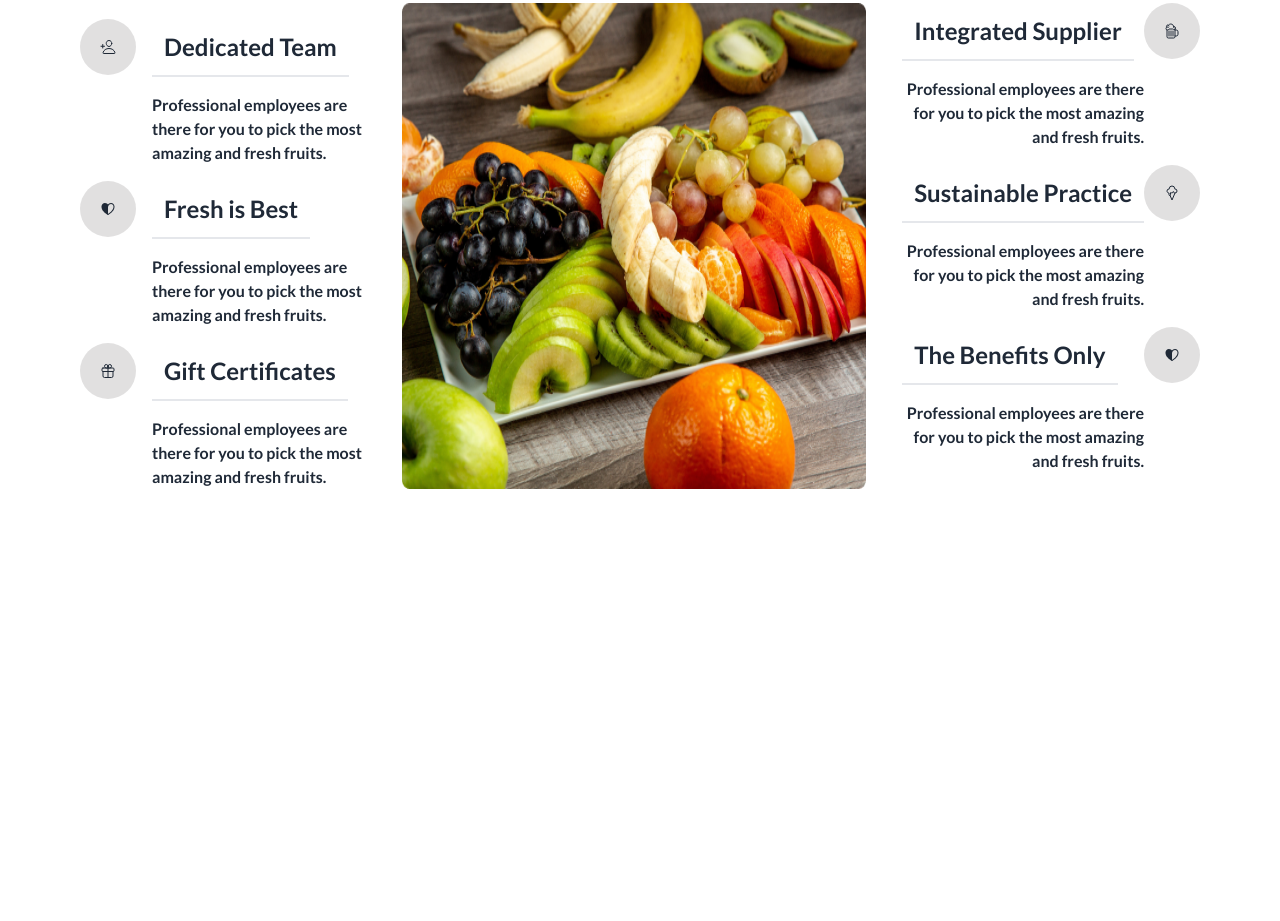
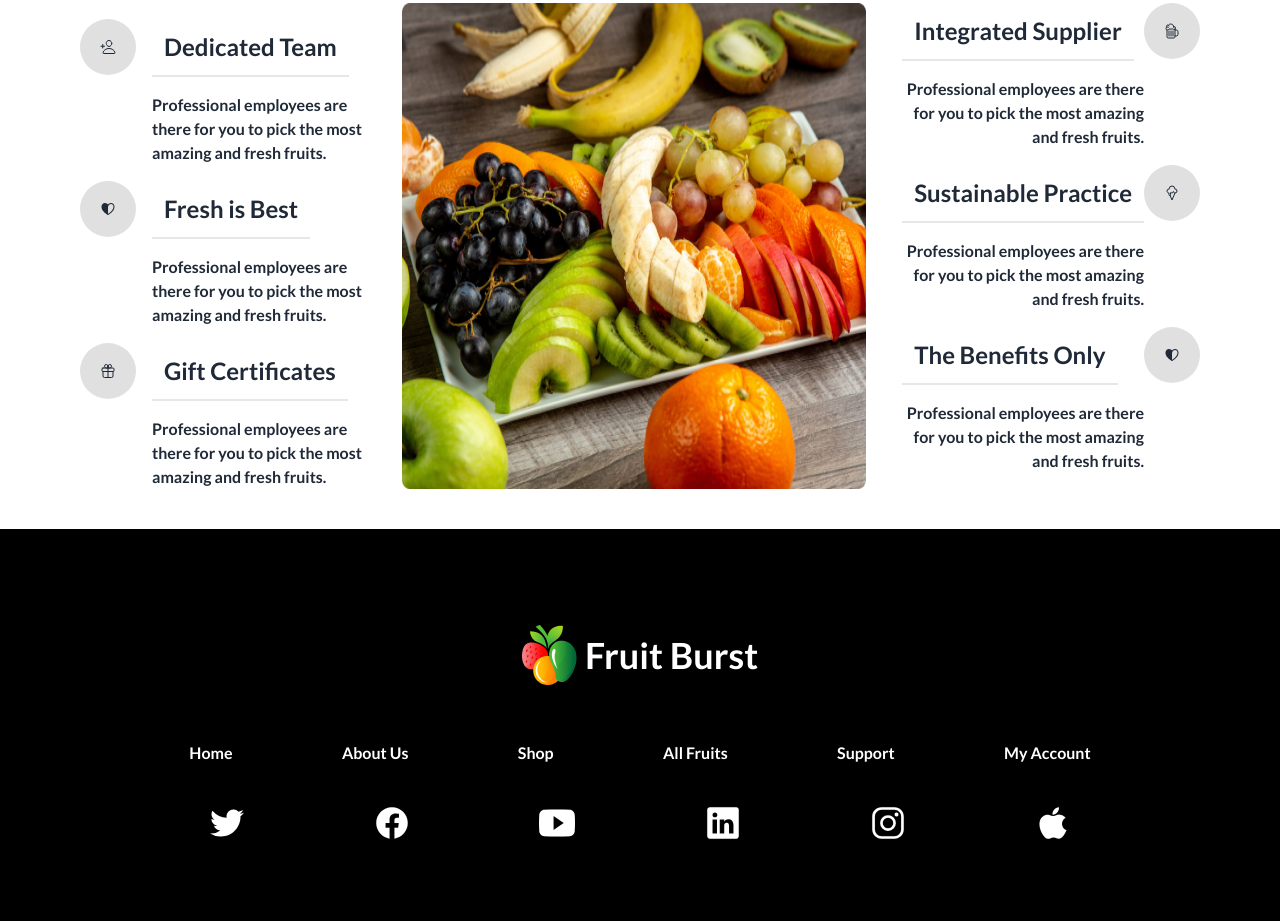
Before and after one commit to MohimaModak/my-third-assignment, a plain HTML site: page index.html in a window 1280 px wide. Shown: the part 3059-3980 px from the top of the page. Before the commit the page ends 3588 px from the top, so only its background shows below. Drawn offline with nearby package versions, Linux system fonts and the light colour scheme.

Commit message:
last one

```diff
--- a/index.html
+++ b/index.html
@@ -538,6 +538,32 @@
 
   </div>
 
+  <div class="last one bg-black lato p-20">
+    <div class="footer-one flex justify-center items-center px-14 py-4">
+      <img src="Image/logo.png" class="pr-2">
+      <h1 class="font-bold text-2xl text-white lg:text-4xl">Fruit Burst</h1>
+    </div>
+
+    <ul class="text-white grid grid-cols-3 text-center pt-5 lg:flex justify-evenly items-center lg:pt-10">
+      <li>Home</li>
+      <li>About Us</li>
+      <li>Shop</li>
+      <li>All Fruits</li>
+      <li>Support</li>
+      <li>My Account</li>
+    </ul>
+
+    <div class="flex text-white justify-evenly items-center pt-10 font-extrabold">
+      <ion-icon class="text-4xl" name="logo-twitter"></ion-icon>
+      <ion-icon class="text-4xl" name="logo-facebook"></ion-icon>
+      <ion-icon class="text-4xl" name="logo-youtube"></ion-icon>
+      <ion-icon class="text-4xl" name="logo-linkedin"></ion-icon>
+      <ion-icon class="text-4xl" name="logo-instagram"></ion-icon>
+      <ion-icon class="text-4xl" name="logo-apple"></ion-icon>
+    </div>
+
+  </div>
+
 </body>
 
 </html>
```
